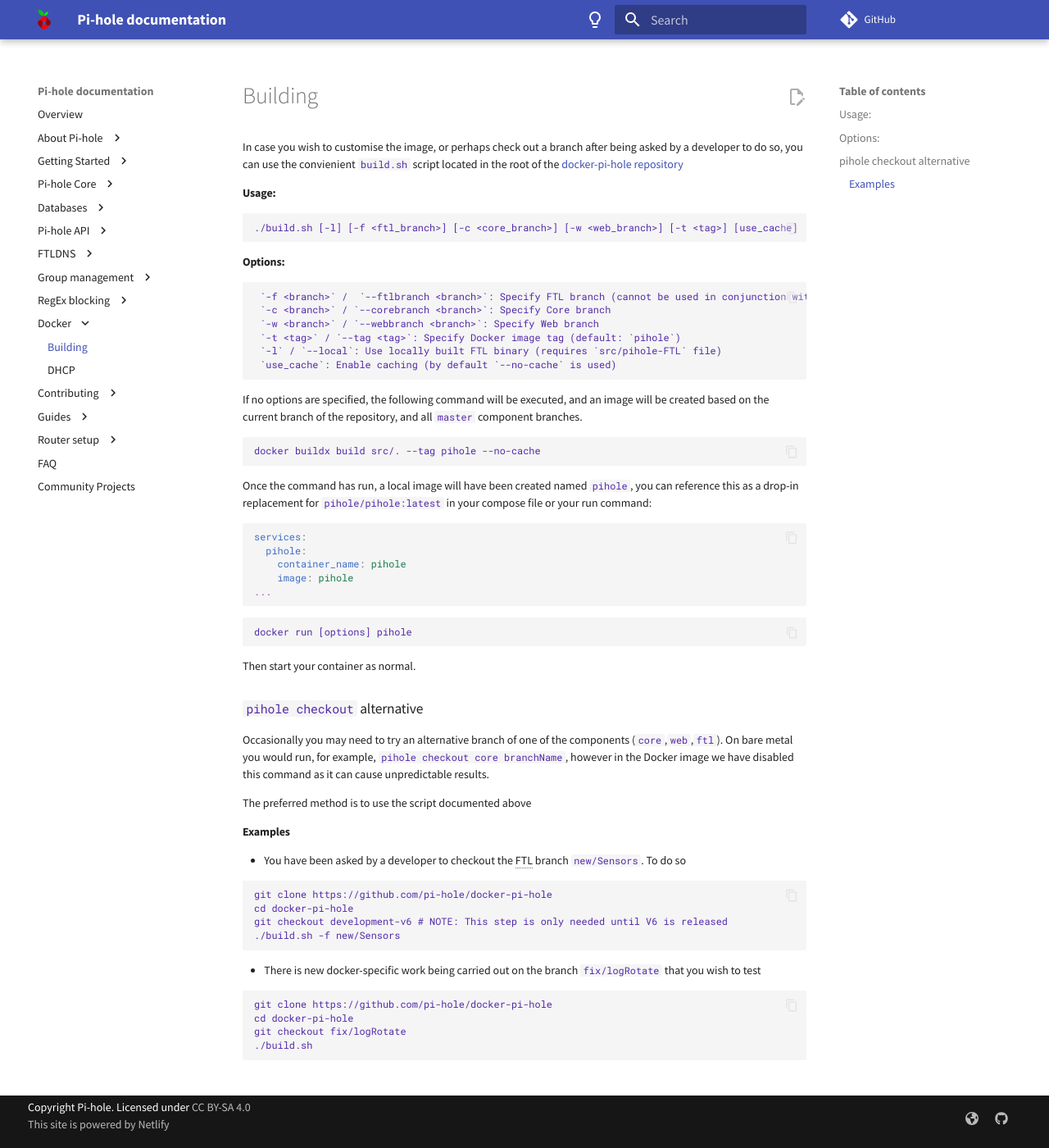
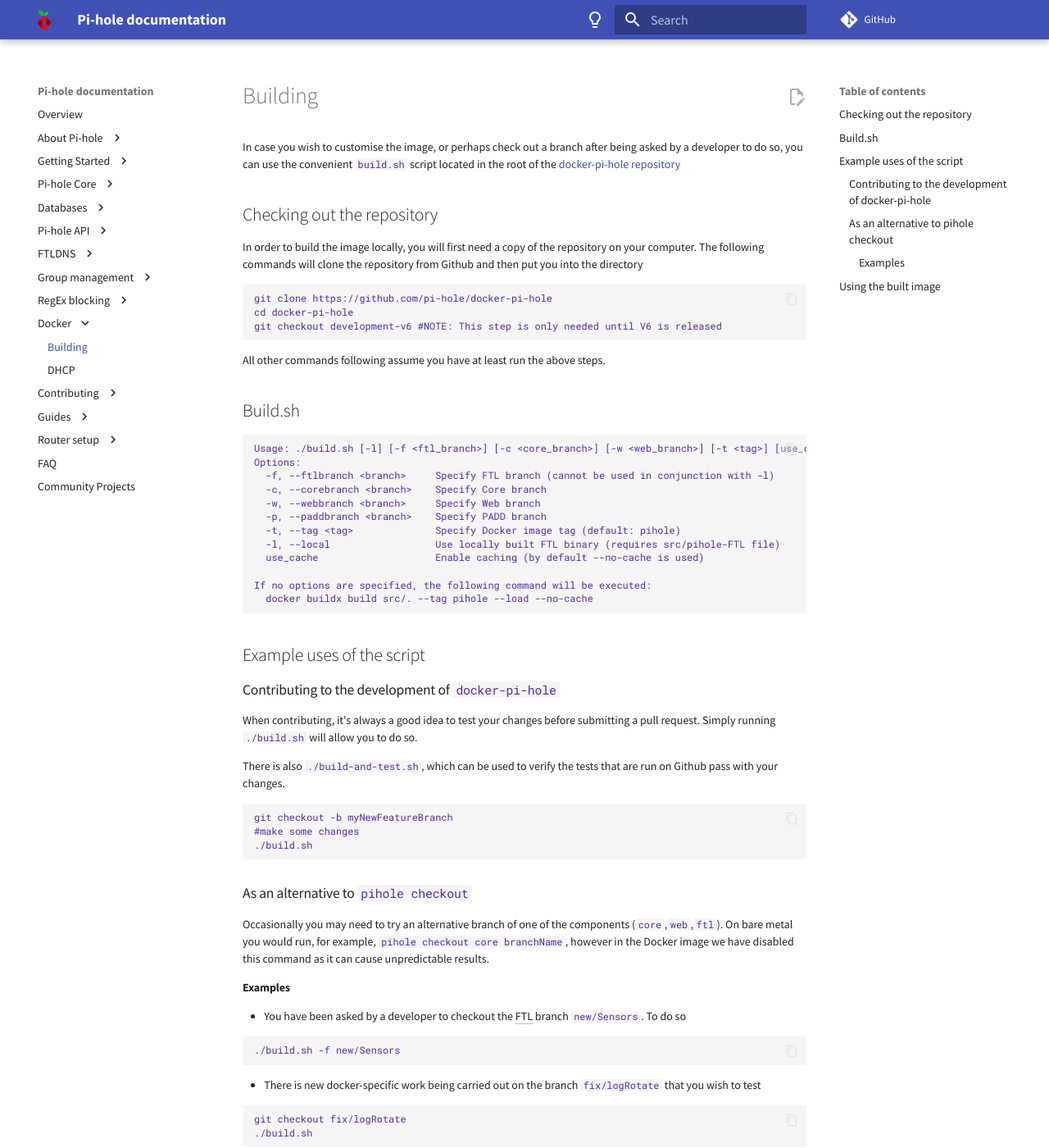
Before and after one commit to pi-hole/docs, an MkDocs documentation site: the page built from docs/docker/build-image.md, in a window 1280 px wide and 1400 px high. Shown: the whole window at 82% size. Built offline with MkDocs 1.6.1 and Material for MkDocs 9.7.7, drawn with Linux system fonts in a browser that asks for light colours; comment, search, counter and statistics services are not loaded; some of the changed text lies outside the part shown.

Commit message:
Tweaks following feedback
Signed-off-by: Adam Warner <me@adamwarner.co.uk>

````diff
--- a/docs/docker/build-image.md
+++ b/docs/docker/build-image.md
@@ -1,29 +1,70 @@
-In case you wish to customise the image, or perhaps check out a branch after being asked by a developer to do so, you can use the convienient `build.sh` script located in the root of the [docker-pi-hole repository](https://github.com/pi-hole/docker-pi-hole)
+In case you wish to customise the image, or perhaps check out a branch after being asked by a developer to do so, you can use the convenient `build.sh` script located in the root of the [docker-pi-hole repository](https://github.com/pi-hole/docker-pi-hole)
 
-#### Usage:
+## Checking out the repository
+
+In order to build the image locally, you will first need a copy of the repository on your computer. The following commands will clone the repository from Github and then put you into the directory
 
 ```
-./build.sh [-l] [-f <ftl_branch>] [-c <core_branch>] [-w <web_branch>] [-t <tag>] [use_cache]
+git clone https://github.com/pi-hole/docker-pi-hole
+cd docker-pi-hole
+git checkout development-v6 #NOTE: This step is only needed until V6 is released
 ```
 
-#### Options:
+All other commands following assume you have at least run the above steps.
+
+## Build.sh
 
 ```
- `-f <branch>` /  `--ftlbranch <branch>`: Specify FTL branch (cannot be used in conjunction with `-l`)
- `-c <branch>` / `--corebranch <branch>`: Specify Core branch
- `-w <branch>` / `--webbranch <branch>`: Specify Web branch
- `-t <tag>` / `--tag <tag>`: Specify Docker image tag (default: `pihole`)
- `-l` / `--local`: Use locally built FTL binary (requires `src/pihole-FTL` file)
- `use_cache`: Enable caching (by default `--no-cache` is used)
+Usage: ./build.sh [-l] [-f <ftl_branch>] [-c <core_branch>] [-w <web_branch>] [-t <tag>] [use_cache]
+Options:
+  -f, --ftlbranch <branch>     Specify FTL branch (cannot be used in conjunction with -l)
+  -c, --corebranch <branch>    Specify Core branch
+  -w, --webbranch <branch>     Specify Web branch
+  -p, --paddbranch <branch>    Specify PADD branch
+  -t, --tag <tag>              Specify Docker image tag (default: pihole)
+  -l, --local                  Use locally built FTL binary (requires src/pihole-FTL file)
+  use_cache                    Enable caching (by default --no-cache is used)
+
+If no options are specified, the following command will be executed:
+  docker buildx build src/. --tag pihole --load --no-cache
 ```
 
-If no options are specified, the following command will be executed, and an image will be created based on the current branch of the repository, and all `master` component branches.
+## Example uses of the script
+
+### Contributing to the development of `docker-pi-hole`
+
+When contributing, it's always a good idea to test your changes before submitting a pull request. Simply running `./build.sh` will allow you to do so.
+
+There is also `./build-and-test.sh`, which can be used to verify the tests that are run on Github pass with your changes.
 
 ```
-docker buildx build src/. --tag pihole --no-cache
+git checkout -b myNewFeatureBranch
+#make some changes
+./build.sh
 ```
 
-Once the command has run, a local image will have been created named `pihole`, you can reference this as a drop-in replacement for `pihole/pihole:latest` in your compose file or your run command:
+### As an alternative to `pihole checkout`
+
+Occasionally you may need to try an alternative branch of one of the components (`core`,`web`,`ftl`). On bare metal you would run, for example, `pihole checkout core branchName`, however in the Docker image we have disabled this command as it can cause unpredictable results.
+
+#### Examples
+
+- You have been asked by a developer to checkout the FTL branch `new/Sensors`. To do so
+
+```
+./build.sh -f new/Sensors
+```
+
+- There is new docker-specific work being carried out on the branch `fix/logRotate` that you wish to test
+
+```
+git checkout fix/logRotate
+./build.sh
+```
+
+## Using the built image
+
+Unless otherwise named via the `-t` command, the script will build an image locally and tag it as `pihole`. You can reference this as a drop-in replacement for `pihole/pihole:latest` in your compose file or your run command:
 
 ```yml
 services:
@@ -36,31 +77,3 @@
 ```
 docker run [options] pihole
 ```
-
-Then start your container as normal.
-
-### `pihole checkout` alternative
-
-Occasionally you may need to try an alternative branch of one of the components (`core`,`web`,`ftl`). On bare metal you would run, for example, `pihole checkout core branchName`, however in the Docker image we have disabled this command as it can cause unpredictable results.
-
-The preferred method is to use the script documented above
-
-#### Examples
-
-- You have been asked by a developer to checkout the FTL branch `new/Sensors`. To do so
-
-```
-git clone https://github.com/pi-hole/docker-pi-hole
-cd docker-pi-hole
-git checkout development-v6 # NOTE: This step is only needed until V6 is released
-./build.sh -f new/Sensors
-```
-
-- There is new docker-specific work being carried out on the branch `fix/logRotate` that you wish to test
-
-```
-git clone https://github.com/pi-hole/docker-pi-hole
-cd docker-pi-hole
-git checkout fix/logRotate
-./build.sh
-```
````
